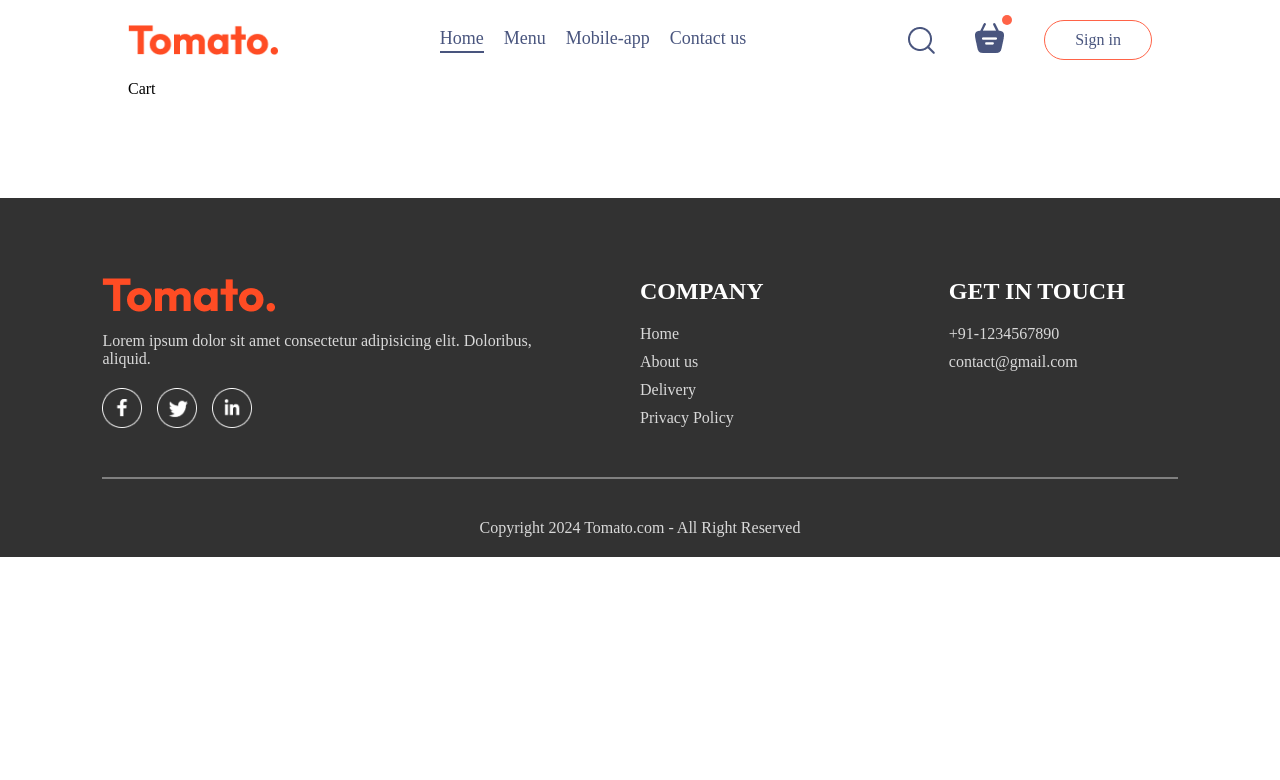
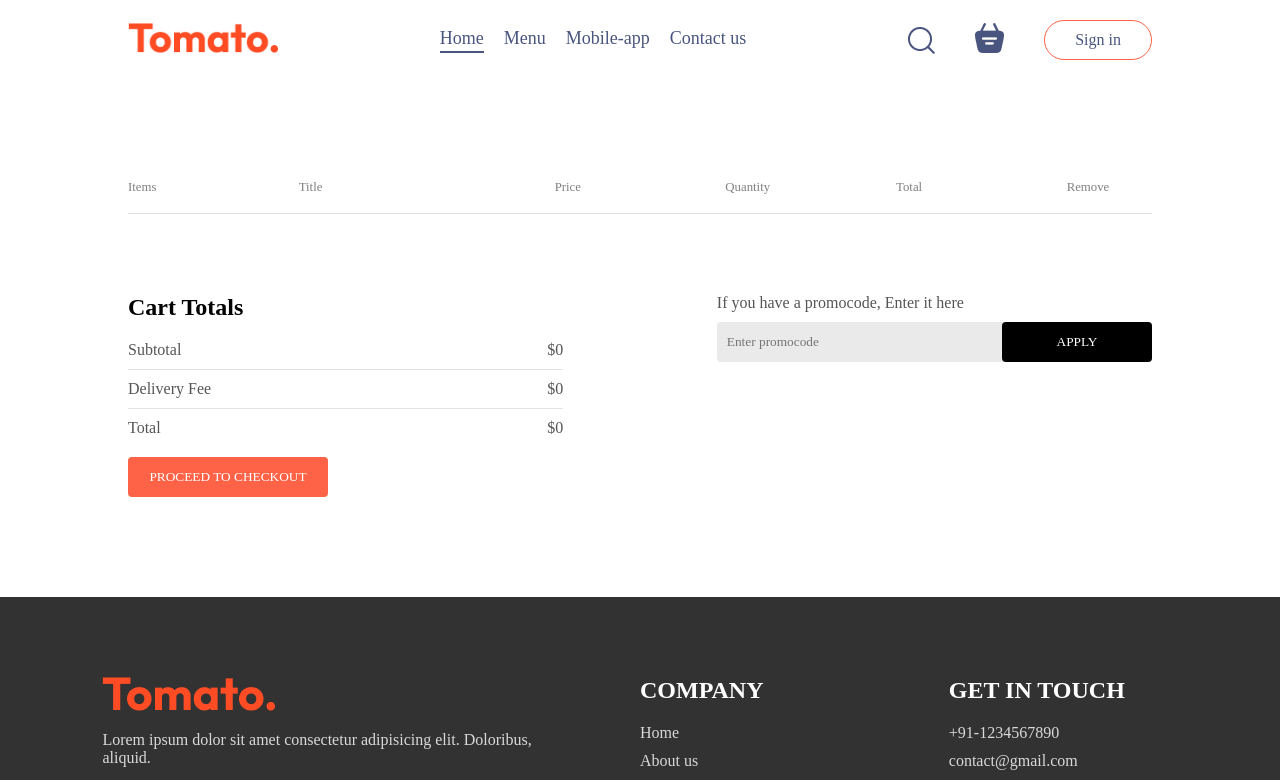
Before and after one commit to kalemithun3/FOOD-DELIVERY-Frond-End, a React (Create React App) app: page /cart in a window 1280 px wide. Shown: the top 780 px of the page. Built offline with nearby package versions, Linux system fonts and the light colour scheme.

Commit message:
Front end done

```diff
--- a/src/components/Navbar/Navbar.jsx
+++ b/src/components/Navbar/Navbar.jsx
@@ -2,12 +2,15 @@
 import "./Navbar.css";
 import { assets } from "../../assets/assets";
 import { Link } from "react-router-dom";
+import { useContext } from "react";
+import { StoreContext } from "../../context/StoreContext";
 
 const Navbar = ({ setShowLogin }) => {
     const [menu, setMenu] = useState("Home");
+    const { getTotalCartAmount } = useContext(StoreContext);
     return (
         <div className="navbar">
-            <img src={assets.logo} alt="" className="logo" />
+            <Link to='/'><img src={assets.logo} alt="" className="logo" /></Link>
             <ul className="navbar-menu">
                 <Link to="/" onClick={() => setMenu("Home")} className={menu === "Home" ? "active" : ""} >Home</Link>
                 <a
@@ -35,8 +38,8 @@
             <div className="navbar-right">
                 <img src={assets.search_icon} alt="" />
                 <div className="navbar-search-icon">
-                    <img src={assets.basket_icon} alt="" />
-                    <div className="dot"></div>
+                    <Link to='/cart'><img src={assets.basket_icon} alt="" /></Link>
+                    <div className={getTotalCartAmount() === 0 ? "" : "dot"}></div>
                 </div>
                 <button onClick={() => setShowLogin(true)}>Sign in</button>
             </div>
--- a/src/context/StoreContext.jsx
+++ b/src/context/StoreContext.jsx
@@ -18,9 +18,16 @@
     setCartItems((prev) => ({ ...prev, [itemId]: prev[itemId] - 1 }));
   };
 
-  useEffect(() => {
-    console.log(cartItems);
-  }, [cartItems]);
+  const getTotalCartAmount = () => {
+    let totalAmount = 0;
+    for (const item in cartItems) {
+      if (cartItems[item] > 0) {
+        let itemInfo = food_list.find((food) => food._id === item);
+        totalAmount += cartItems[item] * itemInfo.price;
+      }
+    }
+    return totalAmount;
+  }
 
   const contextValue = {
     food_list,
@@ -28,6 +35,7 @@
     setCartItems,
     addToCart,
     removeFromCart,
+    getTotalCartAmount,
   };
   return (
     <StoreContext.Provider value={contextValue}>
--- a/src/pages/Cart/Cart.css
+++ b/src/pages/Cart/Cart.css
@@ -0,0 +1,103 @@
+.cart {
+  margin-top: 100px;
+}
+
+.cart-items-title {
+  display: grid;
+  grid-template-columns: 1fr 1.5fr 1fr 1fr 1fr 0.5fr;
+  align-items: center;
+  color: gray;
+  font-size: max(1vw, 12px);
+}
+.cart-items-item {
+  margin: 10px 0px;
+  color: black;
+}
+
+.cart-items-item img {
+  width: 50px;
+}
+
+.cart hr {
+  height: 1px;
+  background-color: #e2e2e2;
+  border: none;
+}
+.cart-items-item .cross {
+  cursor: pointer;
+}
+
+.cart-bottom {
+  display: flex;
+  justify-content: space-between;
+  gap: max(12vw, 20px);
+  margin-top: 80px;
+}
+.cart-total {
+  flex: 1;
+  display: flex;
+  flex-direction: column;
+  gap: 20px;
+}
+
+.cart-total-details {
+  display: flex;
+  justify-content: space-between;
+  color: #555;
+}
+
+.cart-total hr {
+  margin: 10px 0px;
+}
+
+.cart-total button {
+  background-color: tomato;
+  color: white;
+  border: none;
+  padding: 12px 0px;
+  border-radius: 4px;
+  cursor: pointer;
+  width: max(15vw, 200px);
+}
+
+.cart-total button:hover {
+  background-color: #c93a26;
+}
+.cart-promocode {
+  flex: 1;
+}
+
+.cart-promocode p {
+  color: #555;
+}
+.cart-promocode-input {
+  margin-top: 10px;
+  display: flex;
+  align-items: center;
+  justify-content: space-between;
+  background-color: #eaeaea;
+  border-radius: 4px;
+}
+.cart-promocode-input input {
+  border: none;
+  outline: none;
+  background: transparent;
+  padding-left: 10px;
+}
+.cart-promocode-input button {
+  background-color: black;
+  color: white;
+  border: none;
+  padding: 12px 5px;
+  border-radius: 4px;
+  width: max(10vw, 150px);
+}
+
+@media (max-width: 750px) {
+  .cart-bottom {
+    flex-direction: column-reverse;
+  }
+  .cart-promocode {
+    justify-content: start;
+  }
+}
--- a/src/pages/Cart/Cart.jsx
+++ b/src/pages/Cart/Cart.jsx
@@ -1,10 +1,77 @@
-import React from 'react';
-import './Cart.css';
+import React, { useContext } from "react";
+import "./Cart.css";
+import { StoreContext } from "../../context/StoreContext";
+import { useNavigate } from "react-router-dom";
 
 const Cart = () => {
+  const { cartItems, food_list, removeFromCart, getTotalCartAmount } = useContext(StoreContext);
+  const navigate = useNavigate();
   return (
-    <div>Cart</div>
-  )
-}
+    <div className="cart">
+      <div className="cart-items">
+        <div className="cart-items-title">
+          <p>Items</p>
+          <p>Title</p>
+          <p>Price</p>
+          <p>Quantity</p>
+          <p>Total</p>
+          <p>Remove</p>
+        </div>
+        <br />
+        <hr />
+        {food_list.map((item, index) => {
+          if (cartItems[item._id] > 0) {
+            return (
+              <div>
+                <div className="cart-items-title cart-items-item">
+                  <img src={item.image} alt="" />
+                  <p>{item.name}</p>
+                  <p>${item.price}</p>
+                  <p>{cartItems[item._id]}</p>
+                  <p>${cartItems[item._id] * item.price}</p>
+                  <p onClick={() => removeFromCart(item._id)} className="cross">
+                    X
+                  </p>
+                </div>
+                <hr />
+              </div>
+            );
+          }
+        })}
+      </div>
+      <div className="cart-bottom">
+        <div className="cart-total">
+          <h2>Cart Totals</h2>
+          <div>
+            <div className="cart-total-details">
+              <p>Subtotal</p>
+              <p>${getTotalCartAmount()}</p>
+            </div>
+            <hr />
+            <div className="cart-total-details">
+              <p>Delivery Fee</p>
+              <p>${getTotalCartAmount() === 0 ? 0 : 2}</p>
+            </div>
+            <hr />
+            <div className="cart-total-details">
+              <p>Total</p>
+              <p>${getTotalCartAmount() === 0 ? 0 : getTotalCartAmount() + 2}</p>
+            </div>
+          </div>
+          <button onClick={() => navigate('/order')}>PROCEED TO CHECKOUT</button>
+        </div>
+        <div className="cart-promocode">
+          <div >
+            <p>If you have a promocode, Enter it here</p>
+            <div className="cart-promocode-input">
+              <input type="text" placeholder="Enter promocode" />
+              <button>APPLY</button>
+            </div>
+          </div>
+        </div>
+      </div>
+    </div>
+  );
+};
 
 export default Cart;
--- a/src/pages/PlaceOrder/PlaceOrder.css
+++ b/src/pages/PlaceOrder/PlaceOrder.css
@@ -0,0 +1,39 @@
+.place-order {
+  display: flex;
+  align-items: start;
+  justify-content: space-between;
+  gap: 50px;
+  margin-top: 100px;
+}
+.place-order-left {
+  width: 100%;
+  max-width: max(30%, 500px);
+}
+
+.place-order-left .title {
+  font-size: 30px;
+  font-weight: 600;
+  margin-bottom: 50px;
+}
+.place-order-left input {
+  width: 100%;
+  padding: 10px;
+  border: 1px solid #c5c5c5;
+  border-radius: 4px;
+  margin-bottom: 15px;
+  outline-color: tomato;
+}
+
+.place-order-left .multi-fields {
+  display: flex;
+  gap: 10px;
+}
+
+.place-order-right {
+  width: 100%;
+  max-width: max(40%, 500px);
+}
+
+.place-order .cart-total button {
+  margin-top: 30px;
+}
--- a/src/pages/PlaceOrder/PlaceOrder.jsx
+++ b/src/pages/PlaceOrder/PlaceOrder.jsx
@@ -1,10 +1,55 @@
 import React from 'react';
 import './PlaceOrder.css';
+import { useContext } from 'react';
+import { StoreContext } from '../../context/StoreContext';
 
 const PlaceOrder = () => {
+  const { getTotalCartAmount } = useContext(StoreContext);
   return (
-    <div>PlaceOrder</div>
-  )
+    <form className='place-order'>
+      <div className="place-order-left">
+        <p className="title">Delivery Information</p>
+        <div className="multi-fields">
+          <input type="text" placeholder='First Name' />
+          <input type="text" placeholder='Last Name' />
+        </div>
+        <input type="email" placeholder='Email Address' />
+        <input type="text" placeholder='Street Address' />
+        <div className="multi-fields">
+          <input type="text" placeholder='City' />
+          <input type="text" placeholder='State' />
+        </div>
+        <div className="multi-fields">
+          <input type="text" placeholder='Zip Code' />
+          <input type="text" placeholder='Country' />
+        </div>
+        <input type="text" placeholder='Phone Number' />
+      </div>
+      <div className="place-order-right">
+        <div className="cart-total">
+          <h2>Cart Totals</h2>
+          <div>
+            <div className="cart-total-details">
+              <p>Subtotal</p>
+              <p>${getTotalCartAmount()}</p>
+            </div>
+            <hr />
+            <div className="cart-total-details">
+              <p>Delivery Fee</p>
+              <p>${getTotalCartAmount() === 0 ? 0 : 2}</p>
+            </div>
+            <hr />
+            <div className="cart-total-details">
+              <p>Total</p>
+              <p>${getTotalCartAmount() === 0 ? 0 : getTotalCartAmount() + 2}</p>
+            </div>
+          </div>
+          <button>PROCEED TO PAYMENT</button>
+        </div>
+      </div>
+
+    </form>
+  );
 }
 
 export default PlaceOrder;
```
